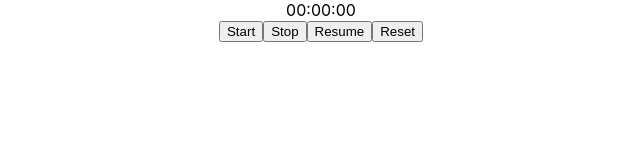
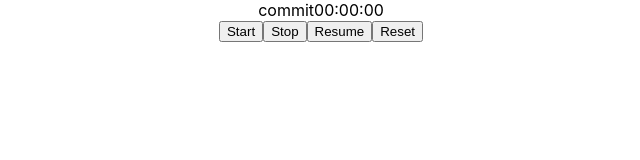
Before and after one commit to Trizzy570/react-timer, a React (Create React App) app: page / in a window 1280 px wide. Shown: the top 160 px of the page, without its empty margins (319-959 px from the left). Built offline with nearby package versions, Linux system fonts and the light colour scheme.

Commit message:
<minutes>

```diff
--- a/src/App.js
+++ b/src/App.js
@@ -23,7 +23,7 @@ function App() {
 
   return (
     <div className="App">
-
+      commit
 <span>{("0" + Math.floor((time / 60000) % 60)).slice(-2)}:</span>
 <span>{("0" + Math.floor ((time / 1000) % 600)).slice(-2)}:</span>
 <span>{("0" + ((time / 10) % 100)).slice(-2)}</span>
```
